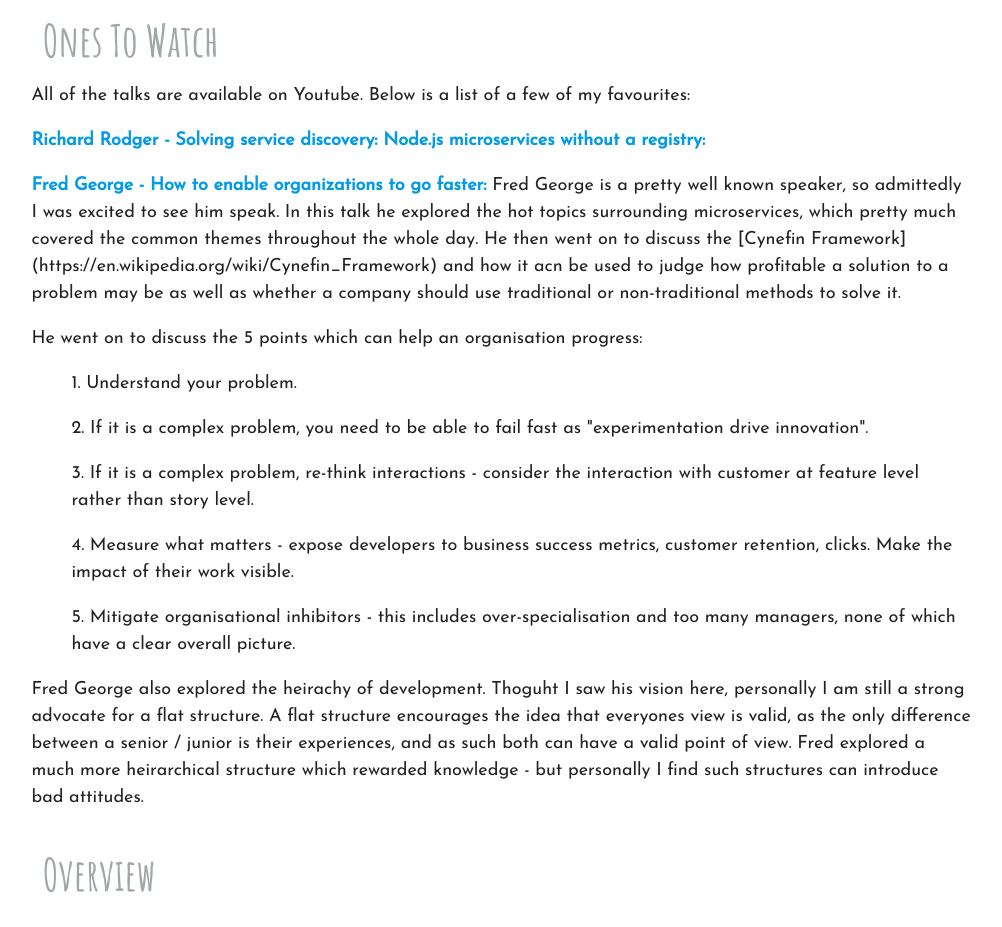
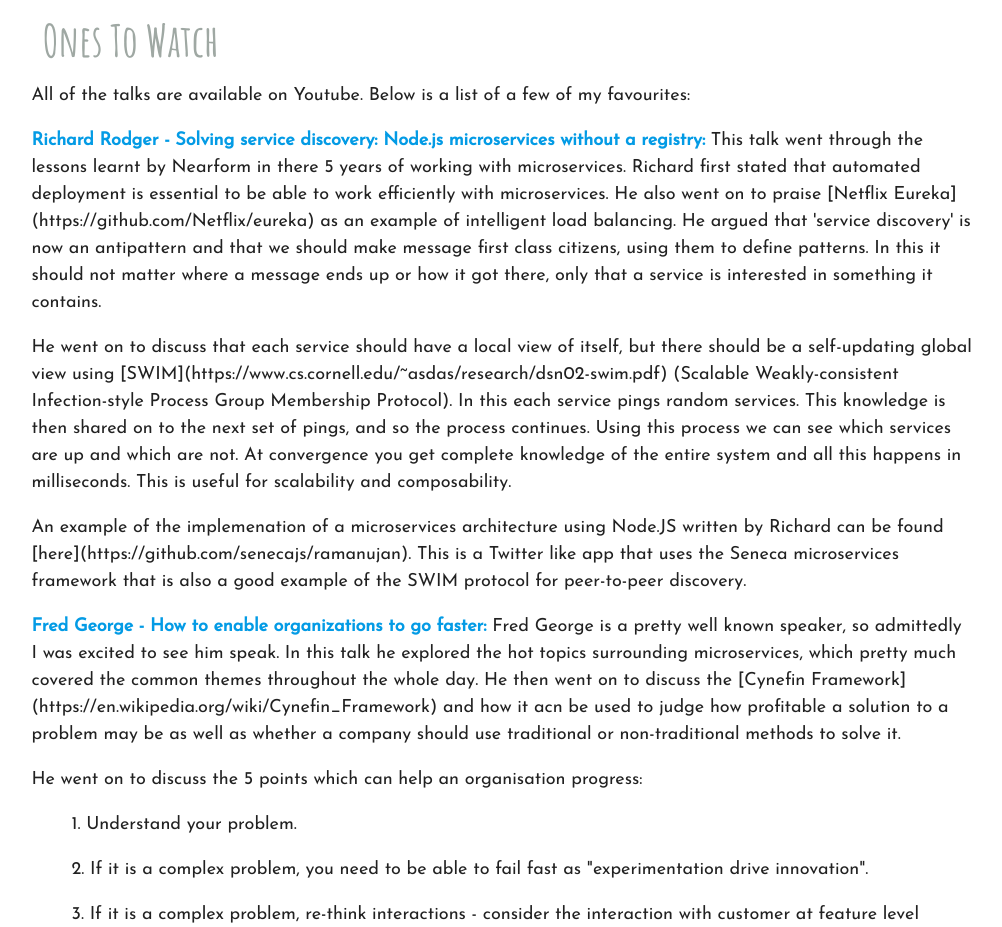
Before and after one commit to wordshaker/PersonalWebsite_3rd, a plain HTML site: page 2016/Microservices Day 16.html in a window 1280 px wide. Shown: the part 1000-1927 px from the top of the page, without its empty margins (138-1140 px from the left). Drawn offline with nearby package versions, Linux system fonts and the light colour scheme.

Commit message:
Add section on Richard Rogers talk

```diff
--- a/2016/Microservices Day 16.html
+++ b/2016/Microservices Day 16.html
@@ -65,9 +65,18 @@
                     <div class="blogpara">
                         All of the talks are available on Youtube. Below is a list of a few of my favourites:
                         <p><b><a href="https://www.youtube.com/watch?v=9VC6YeQeZVk">Richard Rodger - Solving service discovery: Node.js microservices without a registry:</a></b>
-
+                            This talk went through the lessons learnt by Nearform in there 5 years of working with microservices. Richard first stated that automated deployment is essential
+                            to be able to work efficiently with microservices. He also went on to praise [Netflix Eureka](https://github.com/Netflix/eureka) as an example of intelligent load balancing.
+                            He argued that 'service discovery' is now an antipattern and that we should make message first class citizens, using them to define patterns. In this it should not matter
+                            where a message ends up or how it got there, only that a service is interested in something it contains.
                             </p><p>
-
+                            He went on to discuss that each service should have a local view of itself, but there should be a self-updating global view using
+                            [SWIM](https://www.cs.cornell.edu/~asdas/research/dsn02-swim.pdf) (Scalable Weakly-consistent Infection-style Process Group Membership Protocol). In this each service pings random
+                            services. This knowledge is then shared on to the next set of pings, and so the process continues. Using this process we can see which services are up and which are not. At convergence you get
+                            complete knowledge of the entire system and all this happens in milliseconds. This is useful for scalability and composability.
+                            </p><p>
+                            An example of the implemenation of a microservices architecture using Node.JS written by Richard can be found [here](https://github.com/senecajs/ramanujan). This is a Twitter like app that
+                            uses the Seneca microservices framework that is also a good example of the SWIM protocol for peer-to-peer discovery.
                         </p>
 
                         <p><b><a href="https://www.youtube.com/watch?v=WKTtnVb83mQ">Fred George - How to enable organizations to go faster:</a></b>
```
